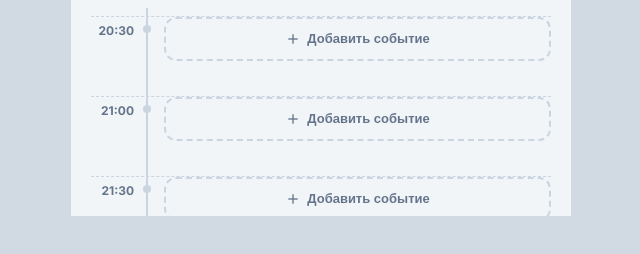
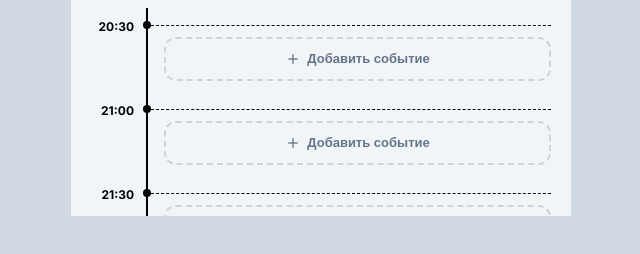
Before and after one commit to tturuturu1-blip/Calendar-day, a plain HTML site: page index.html in a window 1280 px wide. Shown: the part 584-838 px from the top of the page, without its empty margins (319-959 px from the left). Drawn offline with nearby package versions, Linux system fonts and the light colour scheme.

Commit message:
Update style.css

```diff
--- a/css/style.css
+++ b/css/style.css
@@ -58,7 +58,6 @@ body {
     padding: 0 20px 5px 20px;
     background-color: var(--bg-color);
     z-index: 10;
-    /* Разделительная линия между календарем и расписанием */
     border-bottom: 2px solid #cbd5e1;
 }
 
@@ -227,14 +226,13 @@ body {
     position: relative;
 }
 
-/* Закрепленная шапка расписания */
 .agenda-header {
     position: sticky;
     top: 0;
     z-index: 20;
     background-color: var(--bg-color);
     padding: 15px 20px;
-    margin: 0 -20px; /* Растягиваем фон на всю ширину */
+    margin: 0 -20px;
     display: flex;
     justify-content: space-between;
     align-items: flex-start;
@@ -293,12 +291,18 @@ body {
     min-height: 80px;
     position: relative;
     align-items: stretch;
-    /* Горизонтальная разделительная линия напротив точки */
-    border-bottom: 1px dashed #cbd5e1;
+    /* Убрали нижнюю границу, чтобы линия шла строго через точки */
 }
 
-.hour-slot:last-child {
-    border-bottom: none; /* Убираем лишнюю линию в самом низу */
+/* Разделительная горизонтальная линия, выходящая из точки */
+.hour-slot::before {
+    content: '';
+    position: absolute;
+    left: 55px; /* Начинается ровно от вертикальной линии */
+    right: 0;
+    top: 12px; /* Выровнено строго по центру точки */
+    border-top: 1px dashed #000000; /* Черная линия */
+    z-index: 1;
 }
 
 /* Метка времени слева */
@@ -307,39 +311,43 @@ body {
     flex-shrink: 0;
     font-size: 12px;
     font-weight: 700;
-    color: var(--secondary-text);
+    color: #000000; /* Черный цвет времени */
     text-align: right;
     padding-right: 12px;
     padding-top: 6px;
     position: relative;
 }
 
+/* Точка на линии */
 .time-label::after {
     content: '';
     position: absolute;
     right: -5px;
-    top: 8px;
+    top: 8px; /* Центр точки (8px + 4px радиус = 12px) */
     width: 8px;
     height: 8px;
     border-radius: 50%;
-    background: #cbd5e1;
+    background: #000000; /* Черная точка */
     z-index: 2;
 }
 
-/* Правая часть (линия и контент) */
+/* Правая часть (вертикальная линия и контент) */
 .slot-content {
     flex-grow: 1;
-    border-left: 2px solid #cbd5e1;
+    border-left: 2px solid #000000; /* Черная вертикальная линия */
     padding-left: 16px;
-    padding-bottom: 10px;
+    padding-top: 24px; /* Опускаем контент ниже, чтобы был отступ от горизонтальной линии */
+    padding-bottom: 16px;
     display: flex;
     flex-direction: column;
     gap: 8px;
+    position: relative;
+    z-index: 2;
 }
 
 /* Кнопка "Добавить событие" */
 .add-slot-btn {
-    background: transparent;
+    background: var(--bg-color); /* Добавили фон, чтобы линия не просвечивала */
     border: 2px dashed #cbd5e1;
     border-radius: 12px;
     padding: 12px;
@@ -432,7 +440,7 @@ body {
     border: 1px solid #cbd5e1;
     border-left: 6px solid var(--dot-cyan);
     position: relative;
-    z-index: 1; /* Чтобы карточка перекрывала горизонтальную линию */
+    z-index: 2;
 }
 
 .timeline-card .event-title {
```
